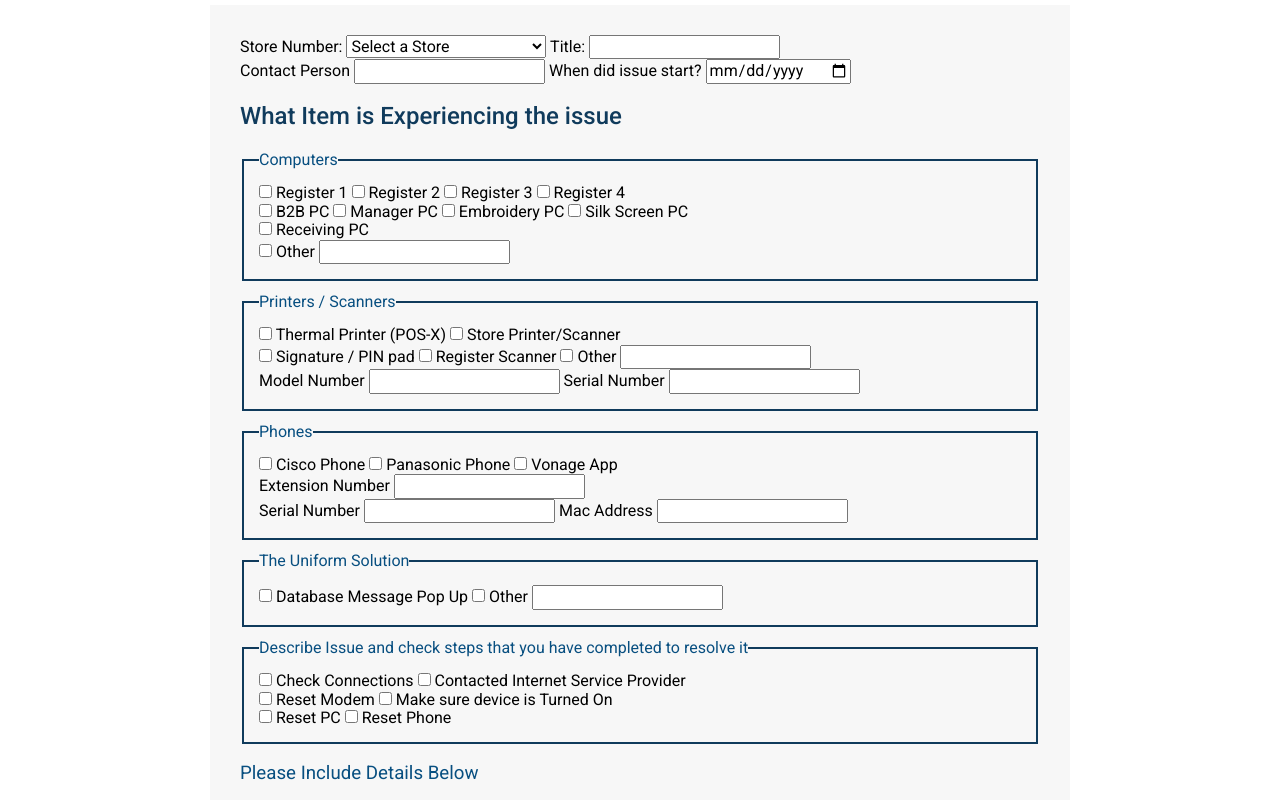
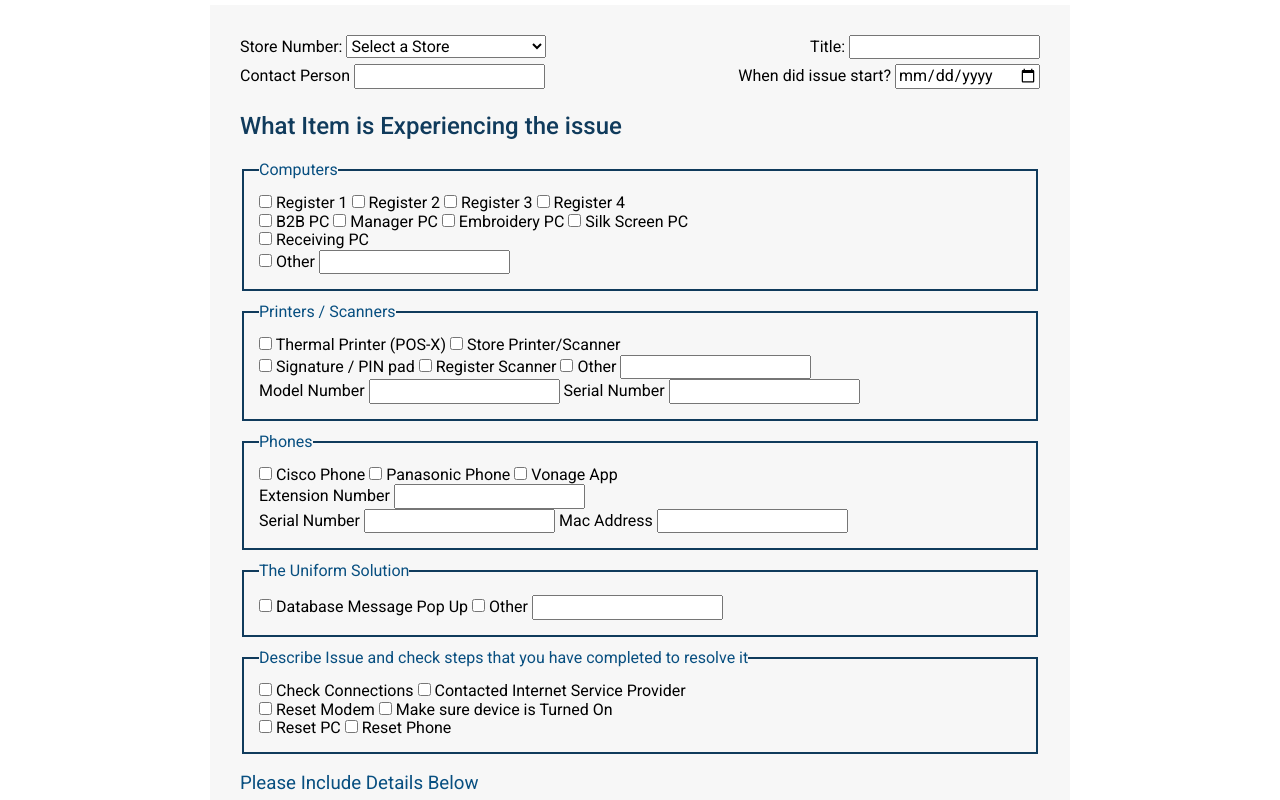
Before and after one commit to eduartophoto/auw, a plain HTML site: page index.html in a window 1280 px wide. Shown: the part 81-881 px from the top of the page. Drawn offline with Linux system fonts and the light colour scheme.

Commit message:
section 1 styling finished

```diff
--- a/auwform.css
+++ b/auwform.css
@@ -1,7 +1,7 @@
 @import url('https://fonts.googleapis.com/css?family=Roboto:400,500');
 
-html {
-    font-family: Roboto, sans-serif;
+body {
+    font-family: 'Roboto', sans-serif;
     font-weight: 300;
 }
 
@@ -29,6 +29,19 @@ html {
 .title--small {
     font-weight: 300;
     color: #084f80;
+}
+
+.clmn__6 {
+    width: 100%;
+    padding-bottom: 10px;
+}
+
+.section__1--label {
+    display: block;
+}
+
+.section__1--input {
+    width: 100%;
 }
 
 fieldset {
@@ -69,3 +82,29 @@ legend {
     margin-top: 30px;
     padding: 30px;
 }
+
+@media (min-width: 800px) {
+    .section__1::after {
+        content: "";
+        clear: both;
+        display: table;
+    }
+
+    .section__1--label {
+        display: inline-block;
+    }
+
+    .section__1--input {
+        width: auto;
+    }
+
+    .clmn__6 {
+        float: left;
+        width: 50%;
+        padding-bottom: 5px;
+    }
+
+    .clmn__6--right {
+        text-align: right;
+    }
+}
--- a/index.html
+++ b/index.html
@@ -27,9 +27,11 @@
         <div class="wrapper-form">
 
         <form id="techForm" action="#" enctype="text/plain" method="post" onsubmit="return false">
-            <div class="section section--one">
-            <label for="storeNumber">Store Number:</label>
-            <select id="storeNumber">
+            <div class="section__1">
+                <div class="row">
+                    <div class="clmn__6">
+                        <label class="section__1--label" for="storeNumber">Store Number:</label>
+                        <select class="section__1--input" id="storeNumber">
                             <option value="">Select a Store</option>
                             <option value="Corporate Office">Corporate Office</option>
                             <option value="Store 1 - Hialeah">1 - Hialeah</option>
@@ -64,13 +66,24 @@
                             <option value="Store 34 - San Antonio">34 - San Antonio</option>
                             <option value="Store 36 - North Nevada">36 - North Nevada</option>
                         </select>
-            <label for="title">Title:</label>
-            <input type="text" id="title" name="title"><br>
-            <label for="contactPerson">Contact Person</label>
-            <input type="text" id="contactPerson" name="contactPerson">
-            <label for="issueDate">When did issue start?</label>
-            <input type="date" id="issueDate" name="issueDate">
                     </div>
+                    <div class="clmn__6 clmn__6--right">
+                        <label class="section__1--label" for="title">Title:</label>
+                        <input class="section__1--input" type="text" id="title" name="title"><br>
+                    </div>
+                </div>
+                <div class="row">
+                    <div class="clmn__6">
+                        <label class="section__1--label" for="contactPerson">Contact Person</label>
+                        <input class="section__1--input"class="section__1--input" type="text" id="contactPerson" name="contactPerson">
+                    </div>
+                    <div class="clmn__6 clmn__6--right">
+                        <label class="section__1--label" for="issueDate">When did issue start?</label>
+                        <input class="section__1--input" type="date" id="issueDate" name="issueDate">
+                    </div>
+                </div>
+            </div>
+
             <!-- Section for Devices -->
             <h2 class="title">What Item is Experiencing the issue</h2>
             <!-- COMPUTERS -->
```
Lines whose indentation alone changed are shown as unchanged.
